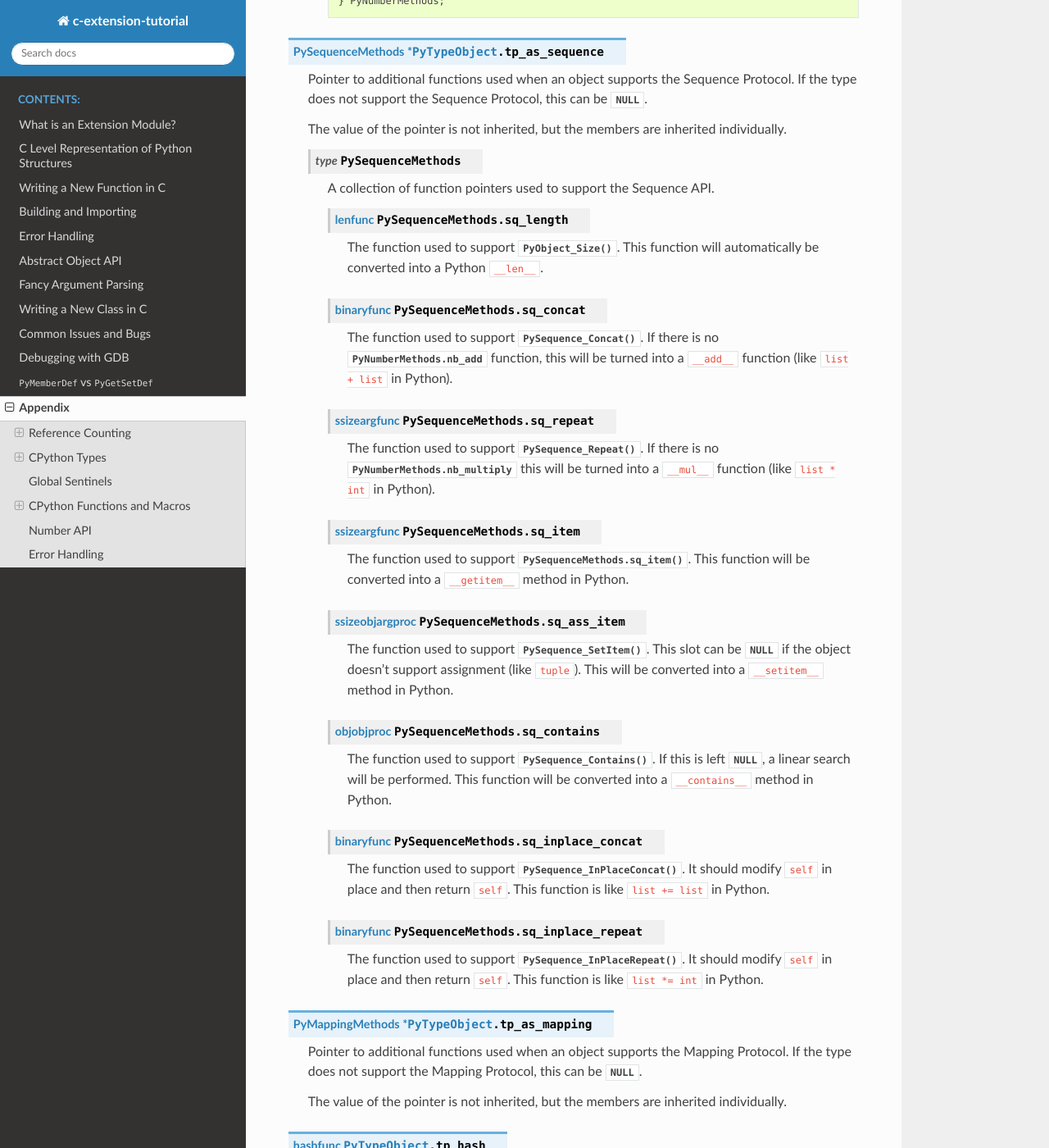
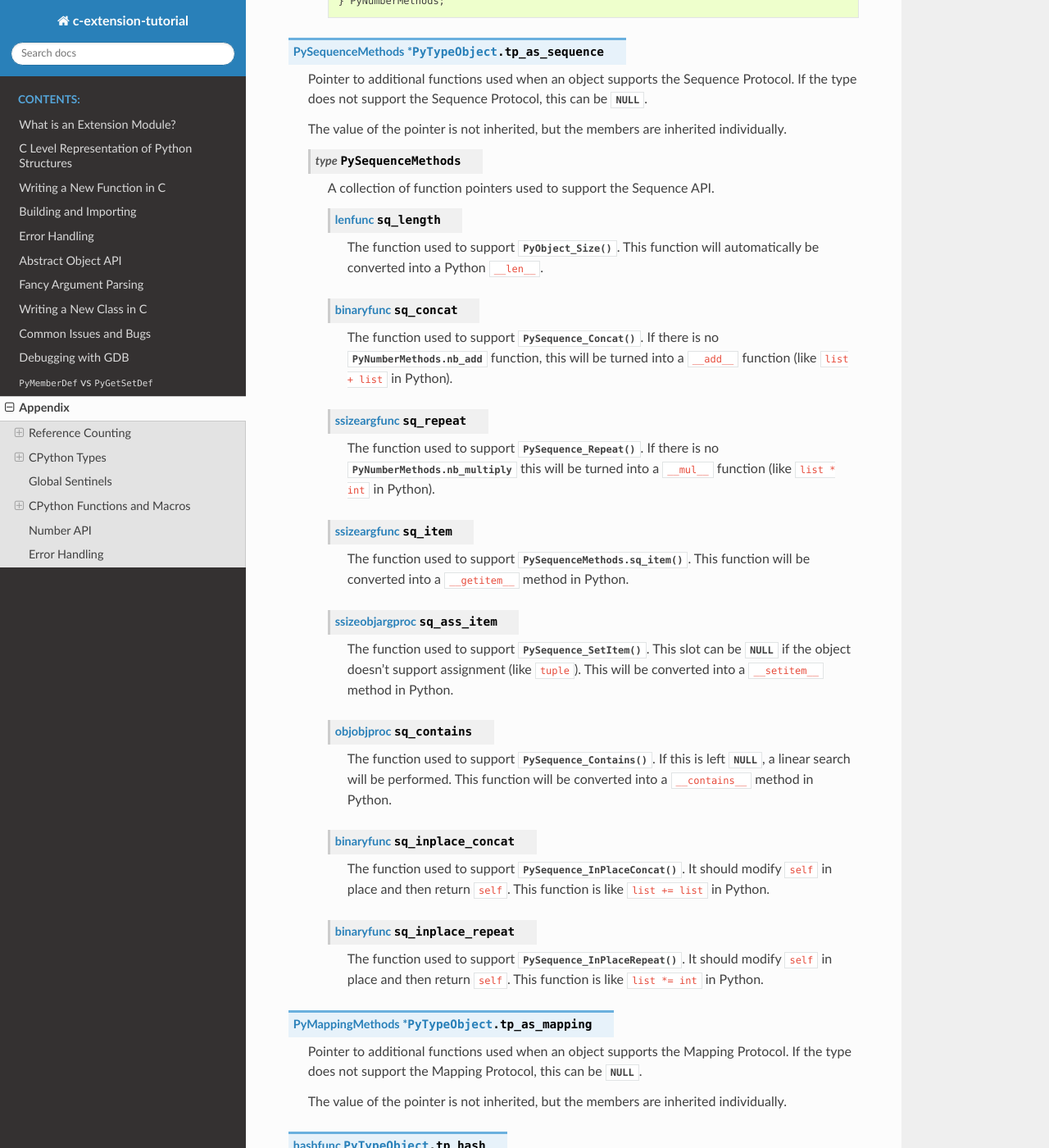
Before and after one commit to llllllllll/c-extension-tutorial, a Sphinx documentation site: the page built from tutorial/source/appendix.rst, in a window 1280 px wide and 1400 px high, scrolled down 5060 px. Shown: the whole window at 82% size. Built offline with Sphinx 7.4.7 and the Read the Docs theme 2.0.0, drawn with Linux system fonts in a browser that asks for light colours; some of the changed text lies outside the part shown.

Commit message:
MAINT: fixup links

```diff
--- a/tutorial/source/appendix.rst
+++ b/tutorial/source/appendix.rst
@@ -291,48 +291,48 @@
 
       A collection of function pointers used to support the Sequence API.
 
-      .. c:member:: lenfunc PySequenceMethods.sq_length
+      .. c:member:: lenfunc sq_length
 
          The function used to support :c:func:`PyObject_Size`. This function
          will automatically be converted into a Python ``__len__``.
 
-      .. c:member:: binaryfunc PySequenceMethods.sq_concat
+      .. c:member:: binaryfunc sq_concat
 
          The function used to support :c:func:`PySequence_Concat`. If there is
          no :c:member:`PyNumberMethods.nb_add` function, this will be turned
          into a ``__add__`` function (like ``list + list`` in Python).
 
-      .. c:member:: ssizeargfunc PySequenceMethods.sq_repeat
+      .. c:member:: ssizeargfunc sq_repeat
 
          The function used to support :c:func:`PySequence_Repeat`. If there is
          no :c:member:`PyNumberMethods.nb_multiply` this will be turned into a
          ``__mul__`` function (like ``list * int`` in Python).
 
-      .. c:member:: ssizeargfunc PySequenceMethods.sq_item
+      .. c:member:: ssizeargfunc sq_item
 
          The function used to support :c:func:`PySequenceMethods.sq_item`. This
          function will be converted into a ``__getitem__`` method in Python.
 
-      .. c:member:: ssizeobjargproc PySequenceMethods.sq_ass_item
+      .. c:member:: ssizeobjargproc sq_ass_item
 
          The function used to support :c:func:`PySequence_SetItem`. This slot
          can be :c:data:`NULL` if the object doesn't support assignment (like
          ``tuple``).  This will be converted into a ``__setitem__`` method in
          Python.
 
-      .. c:member:: objobjproc PySequenceMethods.sq_contains
+      .. c:member:: objobjproc sq_contains
 
          The function used to support :c:func:`PySequence_Contains`. If this is
          left :c:data:`NULL`, a linear search will be performed. This function
          will be converted into a ``__contains__`` method in Python.
 
-      .. c:member:: binaryfunc PySequenceMethods.sq_inplace_concat
+      .. c:member:: binaryfunc sq_inplace_concat
 
          The function used to support :c:func:`PySequence_InPlaceConcat`. It
          should modify ``self`` in place and then return ``self``. This function
          is like ``list += list`` in Python.
 
-      .. c:member:: binaryfunc PySequenceMethods.sq_inplace_repeat
+      .. c:member:: binaryfunc sq_inplace_repeat
 
          The function used to support :c:func:`PySequence_InPlaceRepeat`. It
          should modify ``self`` in place and then return ``self``. This function
--- a/tutorial/source/error-handling.rst
+++ b/tutorial/source/error-handling.rst
@@ -71,7 +71,7 @@
 that our function failed.
 
 There are also helpers for raising common exceptions like:
-:c:func:`PyErr_MemoryError`.
+:c:func:`PyErr_NoMemory`.
 
 Standard Exceptions
 ~~~~~~~~~~~~~~~~~~~
```
Also changed, not shown: other parts of tutorial/source/appendix.rst (+19 -19 lines), tutorial/source/c-level-representation.rst (+8 -8 lines), tutorial/source/writing-a-function.rst (+7 -7 lines).
